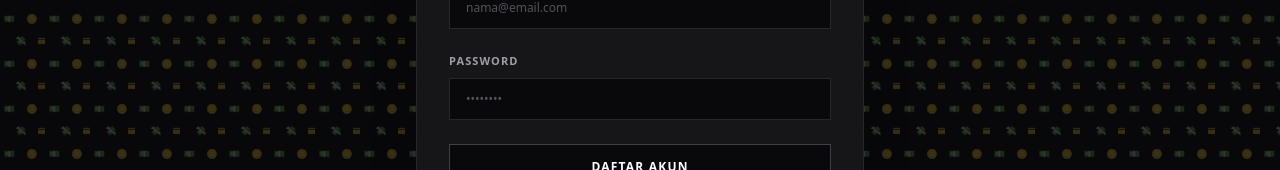
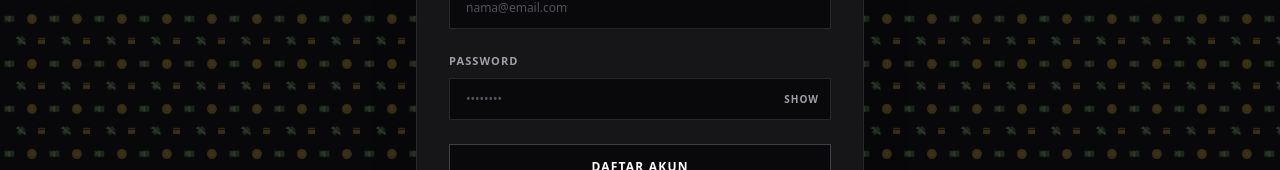
Before and after one commit to svvagyzan/svvagy-finance, a Next.js app: page /register in a window 1280 px wide. Shown: the part 355-525 px from the top of the page. Built offline with nearby package versions, Linux system fonts and the light colour scheme; no server answers.

Commit message:
Tombol show nd hide password

```diff
--- a/src/app/login/page.tsx
+++ b/src/app/login/page.tsx
@@ -9,6 +9,7 @@
 export default function LoginPage() {
   const [email, setEmail] = useState('');
   const [password, setPassword] = useState('');
+  const [showPassword, setShowPassword] = useState(false);
   const [loading, setLoading] = useState(false);
   const [error, setError] = useState<string | null>(null);
 
@@ -78,15 +79,24 @@
             <label className="block text-[11px] font-extrabold uppercase tracking-widest text-zinc-400">
               Password
             </label>
+            <div className="relative">
               <input
-              type="password"
+                type={showPassword ? 'text' : 'password'}
                 required
                 autoComplete="new-password"
                 value={password}
                 onChange={(e) => setPassword(e.target.value)}
                 placeholder="••••••••"
-              className="mt-2 w-full border border-zinc-800 bg-zinc-950 px-4 py-3 text-xs font-medium text-white placeholder-zinc-600 outline-none transition focus:border-zinc-500"
+                className="mt-2 w-full border border-zinc-800 bg-zinc-950 px-4 py-3 pr-16 text-xs font-medium text-white placeholder-zinc-600 outline-none transition focus:border-zinc-500"
               />
+              <button
+                type="button"
+                onClick={() => setShowPassword(!showPassword)}
+                className="absolute right-3 top-[calc(50%+4px)] -translate-y-1/2 text-[10px] font-black tracking-widest text-zinc-400 hover:text-white uppercase"
+              >
+                {showPassword ? 'HIDE' : 'SHOW'}
+              </button>
+            </div>
           </div>
 
           <button
--- a/src/app/register/page.tsx
+++ b/src/app/register/page.tsx
@@ -8,6 +8,7 @@
 export default function RegisterPage() {
   const [email, setEmail] = useState('');
   const [password, setPassword] = useState('');
+  const [showPassword, setShowPassword] = useState(false);
   const [loading, setLoading] = useState(false);
   const [message, setMessage] = useState<{ type: 'error' | 'success'; text: string } | null>(null);
 
@@ -85,16 +86,25 @@
             <label className="block text-[11px] font-extrabold uppercase tracking-widest text-zinc-400">
               Password
             </label>
+            <div className="relative">
               <input
-              type="password"
+                type={showPassword ? 'text' : 'password'}
                 required
                 minLength={6}
                 autoComplete="new-password"
                 value={password}
                 onChange={(e) => setPassword(e.target.value)}
                 placeholder="••••••••"
-              className="mt-2 w-full border border-zinc-800 bg-zinc-950 px-4 py-3 text-xs font-medium text-white placeholder-zinc-600 outline-none transition focus:border-zinc-500"
+                className="mt-2 w-full border border-zinc-800 bg-zinc-950 px-4 py-3 pr-16 text-xs font-medium text-white placeholder-zinc-600 outline-none transition focus:border-zinc-500"
               />
+              <button
+                type="button"
+                onClick={() => setShowPassword(!showPassword)}
+                className="absolute right-3 top-[calc(50%+4px)] -translate-y-1/2 text-[10px] font-black tracking-widest text-zinc-400 hover:text-white uppercase"
+              >
+                {showPassword ? 'HIDE' : 'SHOW'}
+              </button>
+            </div>
           </div>
 
           <button
```
Lines whose indentation alone changed are shown as unchanged.
